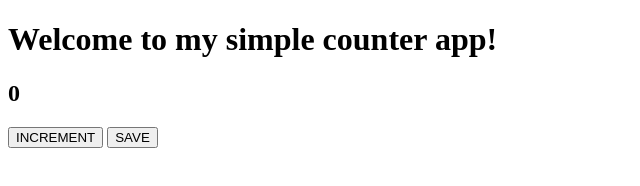
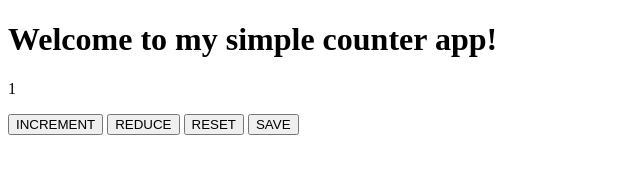
Before and after one commit to orelem/JavaScript-Projects, a plain HTML site: page Counter-App/index.html in a window 1280 px wide. Both pictures are taken after a click on the button "INCREMENT". Shown: the whole page, without its empty margins (0-640 px from the left). Drawn offline with Linux system fonts and the light colour scheme.

Commit message:
Edit add buttons to html and make them work in js

```diff
--- a/Counter-App/index.html
+++ b/Counter-App/index.html
@@ -6,14 +6,17 @@
     <meta name="viewport" content="width=device-width, initial-scale=1.0">
     <title>Simple Counter</title>
     <link rel="stylesheet" href="./css/styles.css">
-    <script src="./js/script.js"></script>
+
 </head>
 <body>
     <h1>Welcome to my simple counter app!</h1>
     <div>
-        <h2 id="count-el">0</h2>
-        <button id="increment-btn">INCREMENT</button>
-        <button id="save-btn">SAVE</button>
+        <p id="count-el">0</p>
+        <button id="increment-btn" onclick="increment()">INCREMENT</button>
+        <button id="reduce-btn" onclick="reduce()">REDUCE</button>
+        <button id="reset-btn" onclick="reset()">RESET</button>
+        <button id="save-btn" onclick="save()">SAVE</button>
+        <script src="./js/script.js"></script>
     </div>
 </body>
 </html>
--- a/Counter-App/js/script.js
+++ b/Counter-App/js/script.js
@@ -1 +1,22 @@
 let countEl = document.getElementById("count-el")
+let count = 0
+
+function increment() {
+    count += 1
+    countEl.innerText = count
+}
+
+function reduce() {
+    count -= 1
+    countEl.innerText = count
+}
+
+function reset() {
+    count = 0
+    countEl.innerText = count
+    console.clear()
+}
+
+function save() {
+    console.log(count)
+}
```
